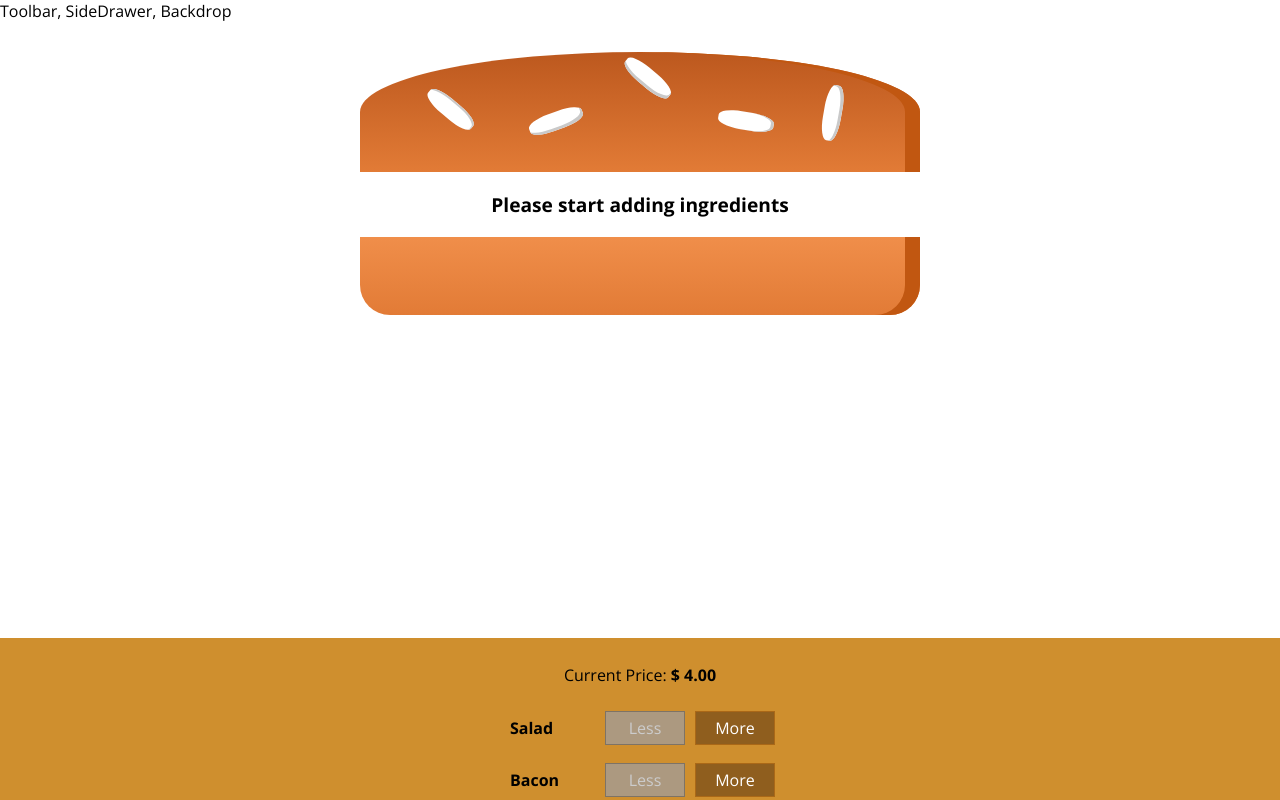
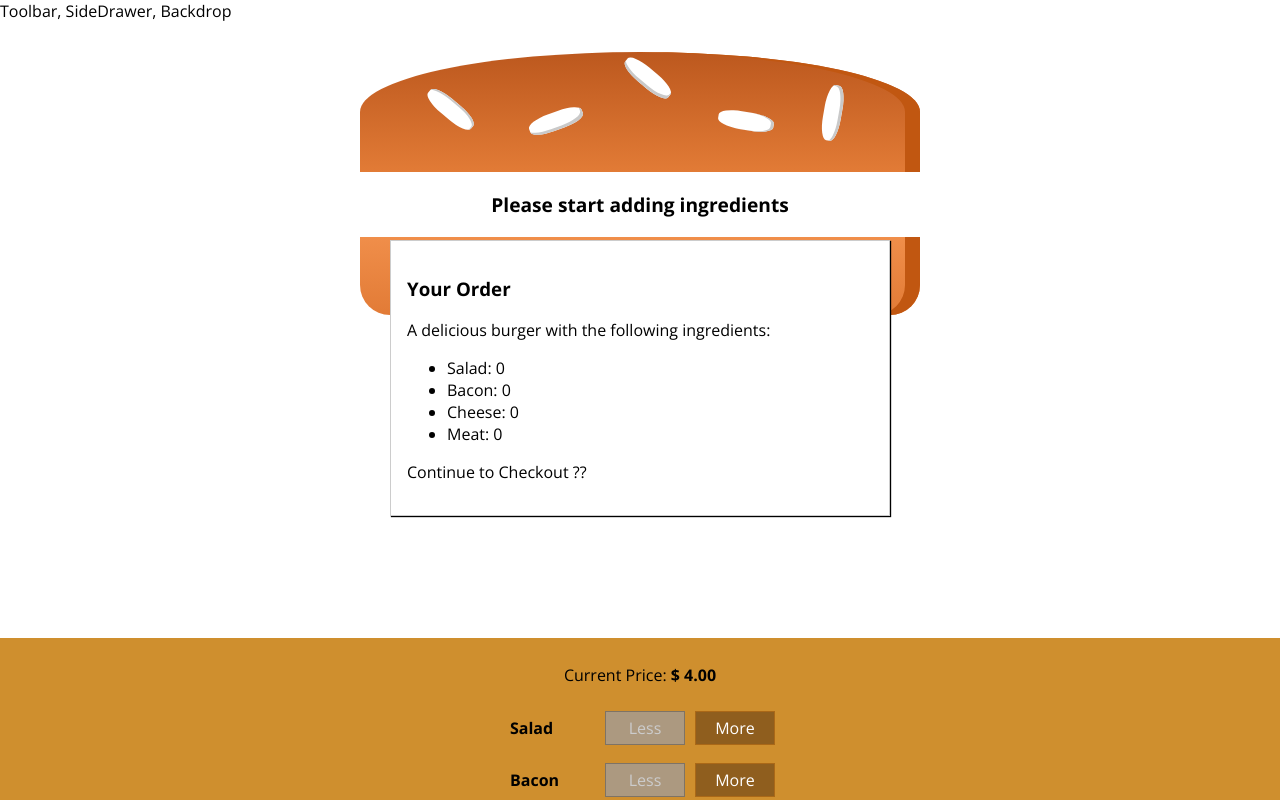
Before and after one commit to Gus-Gonz/React-The-Complete-Guide-Course-Proyect, a React app: page / in a window 1280 px wide. Shown: the top 800 px of the page. Built offline with nearby package versions, Linux system fonts and the light colour scheme.

Commit message:
Se agrego el Modal Se agrego OrderSummary

```diff
--- /dev/null
+++ b/src/components/Burger/OrderSummary/OrderSummary.js
@@ -0,0 +1,25 @@
+import React from "react";
+
+import Aux from "../../../hoc/Auxilary";
+
+const orderSummary = (props) => {
+  const ingredientSummary = Object.keys(props.ingredients).map((igKey) => {
+    return (
+      <li key={igKey}>
+        <span style={{ textTransform: "capitalize" }}>{igKey}</span>:{" "}
+        {props.ingredients[igKey]}
+      </li>
+    );
+  });
+
+  return (
+    <Aux>
+      <h3>Your Order</h3>
+      <p>A delicious burger with the following ingredients:</p>
+      <ul>{ingredientSummary}</ul>
+      <p>Continue to Checkout ??</p>
+    </Aux>
+  );
+};
+
+export default orderSummary;
--- /dev/null
+++ b/src/components/Ui/Modal/Modal.js
@@ -0,0 +1,5 @@
+import React from "react";
+
+const modal = (props) => <div className="Modal">{props.children}</div>;
+
+export default modal;
--- a/src/containers/BurgerBuilder/BurgerBuilder.js
+++ b/src/containers/BurgerBuilder/BurgerBuilder.js
@@ -4,7 +4,8 @@
 
 import Burger from "../../components/Burger/Burger";
 import BuildControls from "../../components/Burger/BuildControls/BuildControls";
-import buildControls from "../../components/Burger/BuildControls/BuildControl/BuildControl";
+import Modal from "../../components/Ui/Modal/Modal";
+import OrderSummary from "../../components/Burger/OrderSummary/OrderSummary";
 
 const INGREDIENT_PRICES = {
   salad: 0.5,
@@ -80,6 +81,9 @@
 
     return (
       <Aux>
+        <Modal>
+          <OrderSummary ingredients={this.state.ingredients} />
+        </Modal>
         <Burger ingredients={this.state.ingredients} />
         <BuildControls
           ingredientAdded={this.addIngredientHandler}
--- a/src/index.css
+++ b/src/index.css
@@ -271,3 +271,26 @@
     transform: scale(1);
   }
 }
+
+/* MODAL */
+
+.Modal {
+  position: fixed;
+  z-index: 500;
+  background-color: white;
+  width: 70%;
+  border: 1px solid #ccc;
+  box-shadow: 1px 1px 1px black;
+  padding: 16px;
+  left: 15%;
+  top: 30%;
+  box-sizing: border-box;
+  transition: all 0.3s ease-out;
+}
+
+@media (min-width: 600px) {
+  .Modal {
+    width: 500px;
+    left: calc(50% - 250px);
+  }
+}
```
Also changed, not shown: src/components/Ui/Backdrop/Backdrop.js (added).
